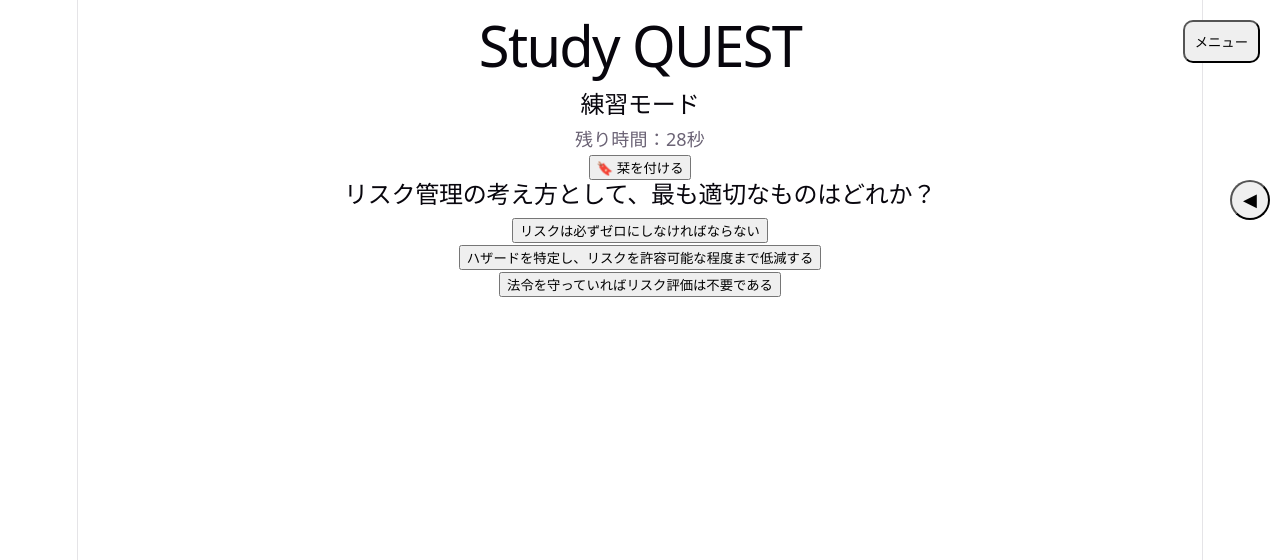
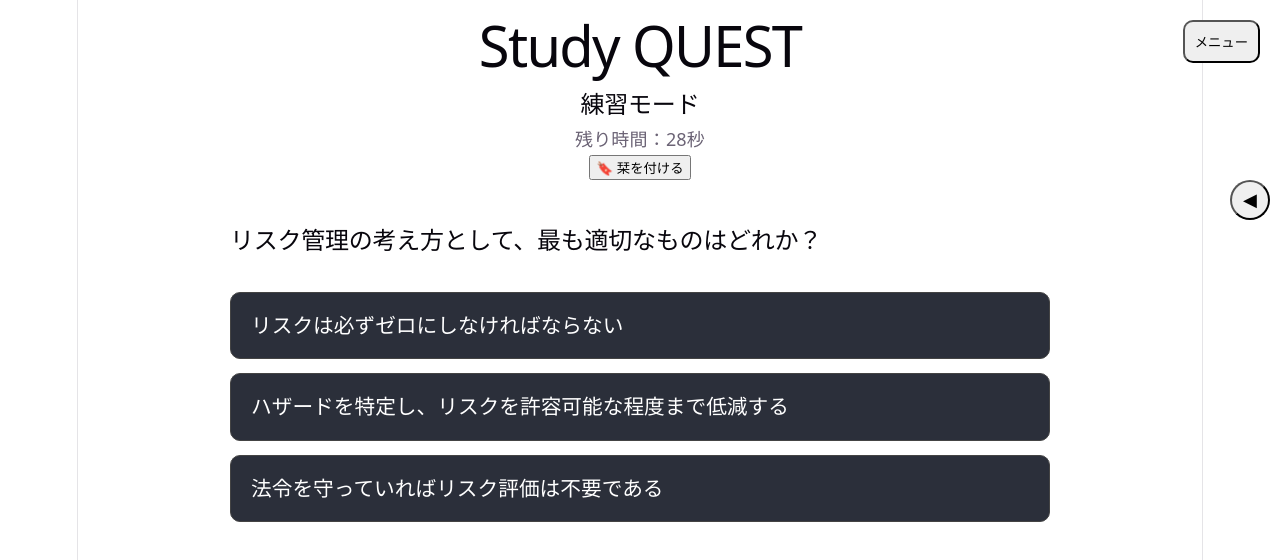
Before and after one commit to YusyaDaigo/stady-quest, a React (Vite) app: page / in a window 1280 px wide. Both pictures are taken after a click on the button "練習モード". Shown: the top 560 px of the page. Built offline with nearby package versions, Linux system fonts and the light colour scheme.

Commit message:
UI improvements

```diff
--- a/src/App.jsx
+++ b/src/App.jsx
@@ -476,8 +476,7 @@ useEffect(() => {
 
 )}
 
-      {/* クイズ画面 */}
-{screen === "quiz" && (
+  {screen === "quiz" && (
 
   <Quiz
     mode={mode}
--- a/src/Quiz.jsx
+++ b/src/Quiz.jsx
@@ -55,8 +55,23 @@ function Quiz({
                 style={{
                   display: "block",
                   width: "100%",
-                  marginBottom: "6px",
-                  textAlign: "left"
+                  marginBottom: "8px",
+                  textAlign: "left",
+
+                  backgroundColor:
+                    index === currentIndex
+                      ? "#4a6fa5"
+                      : "#2b2f3a",
+
+                  color: "#ffffff",
+
+                  border: "1px solid #444",
+
+                  borderRadius: "8px",
+
+                  padding: "8px 10px",
+
+                  cursor: "pointer"
                 }}
               >
                 {index === currentIndex
@@ -180,7 +195,14 @@ function Quiz({
           </button>
 )}
 
-          <h2>
+          <h2
+            style={{
+              maxWidth: "820px",
+              margin: "40px auto 32px",
+              lineHeight: "1.7",
+              textAlign: "left"
+            }}
+          >
             {currentQuestion.question}
           </h2>
 
@@ -199,11 +221,30 @@ function Quiz({
                       backgroundColor:
                         userAnswers[currentIndex] === index
                           ? "#4a6fa5"
-                          : undefined,
+                          : "#2b2f3a",
+
+                      color: "#ffffff",
+
                       border:
                         userAnswers[currentIndex] === index
                           ? "2px solid #ffffff"
-                          : undefined
+                          : "1px solid #444",
+
+                      borderRadius: "10px",
+
+                      fontSize: "1.15rem",
+
+                      padding: "16px 20px",
+
+                      marginBottom: "14px",
+
+                      maxWidth: "820px",
+
+                      width: "90%",
+
+                      lineHeight: "1.6",
+
+                      textAlign: "left"
                     }}
                   >
                     {userAnswers[currentIndex] === index
```
